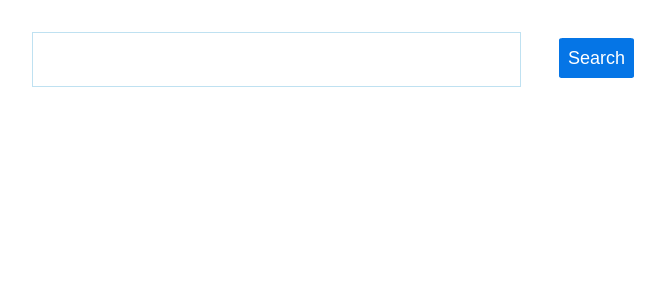
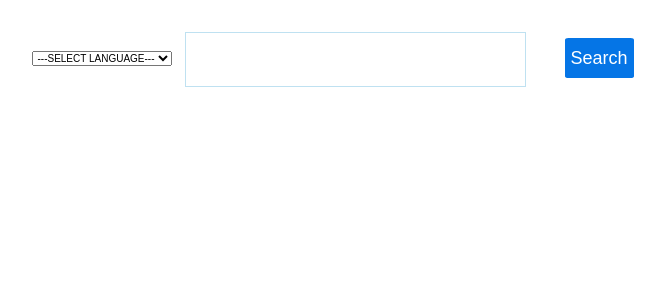
Before and after one commit to EnmanuelEstrella22/SeekerWiki, a React (Create React App) app: page / in a window 1280 px wide. Shown: the top 300 px of the page, without its empty margins (288-953 px from the left). Built offline with nearby package versions, Linux system fonts and the light colour scheme.

Commit message:
adding select language

```diff
--- a/src/pages/apiWikipedia/index.js
+++ b/src/pages/apiWikipedia/index.js
@@ -7,7 +7,8 @@ class SeekerWiki extends Component {
      state = {
           text: '',
           titulo: '',
-          content: []
+          content: [],
+          language: 'en'
      }
 
      handleSearch = (event) => {
@@ -16,8 +17,15 @@ class SeekerWiki extends Component {
           })
      }
 
+     handleSelecte = (event) => {
+          this.setState({
+               language: event.target.value
+          })
+     }
+
      handleInputSearch = () => {
-          const endpoint = `https://en.wikipedia.org/w/api.php?action=query&list=search&prop=info&inprop=url&utf8=&format=json&origin=*&srlimit=20&srsearch=${this.state.text}`;
+          const { text, language } = this.state;
+          const endpoint = `https://${language}.wikipedia.org/w/api.php?action=query&list=search&prop=info&inprop=url&utf8=&format=json&origin=*&srlimit=20&srsearch=${text}`;
           fetch(endpoint)
                .then(response => response.json())
                .then(data =>
@@ -31,6 +39,11 @@ class SeekerWiki extends Component {
           return (
                <div className='login-box'>
                     <div className='login-box1'>
+                         <select onChange={event => this.handleSelecte(event)}>
+                              <option value='en'>---Select language---</option>
+                              <option value='en'>English</option>
+                              <option value='es'>Spanish</option>
+                         </select>
                          <input type='text' onChange={event => this.handleSearch(event)} />
                          <input type='submit' value='Search' onClick={() => this.handleInputSearch()} />
                     </div>
--- a/src/pages/apiWikipedia/style.css
+++ b/src/pages/apiWikipedia/style.css
@@ -25,6 +25,18 @@ body {
      font-size: 22px;
      text-transform: uppercase;
    }
+
+   .login-box select {
+    /* margin: 0; */
+    margin-top: 8%;
+    margin-right: 2%;
+    /* padding: 0 0 20px; */
+    text-align: center;
+    font-size: 10px;
+    /* width: 5%; */
+    height: 1%;
+    text-transform: uppercase;
+  }
 
    .login-box2{
      text-align: justify;
```
